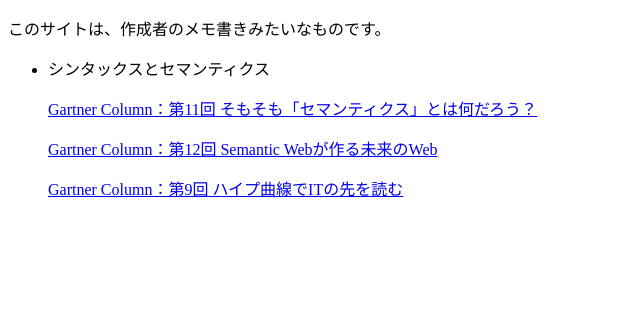
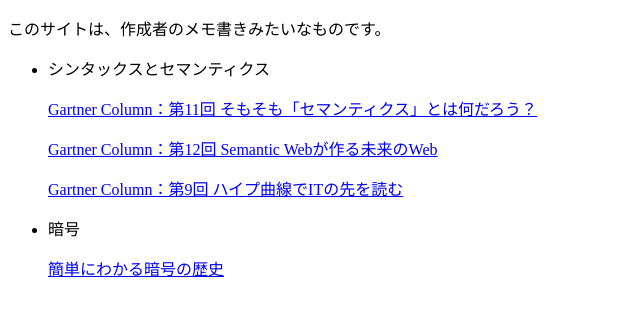
Before and after one commit to ymtklab/Knowledge, a plain HTML site: page index.html in a window 1280 px wide. Shown: the whole page, without its empty margins (0-640 px from the left). Drawn offline with Linux system fonts and the light colour scheme.

Commit message:
add 暗号

```diff
--- a/index.html
+++ b/index.html
@@ -14,7 +14,9 @@
     <p><a href="https://www.itmedia.co.jp/enterprise/0108/20/01082088.html">Gartner Column：第11回 そもそも「セマンティクス」とは何だろう？</a></p>
     <p><a href="https://www.itmedia.co.jp/enterprise/0108/28/01082808.html">Gartner Column：第12回 Semantic Webが作る未来のWeb</a></p>
     <p><a href="https://www.itmedia.co.jp/enterprise/0107/30/01073006.html">Gartner Column：第9回 ハイプ曲線でITの先を読む</a></p>
-    <p></p>
+
+    <li>暗号</li>
+    <p><a href="https://www.digicert.co.jp/welcome/pdf/wp_encryption_history.pdf">簡単にわかる暗号の歴史</a></p>
   </ul>
 </body>
 </html>
```
